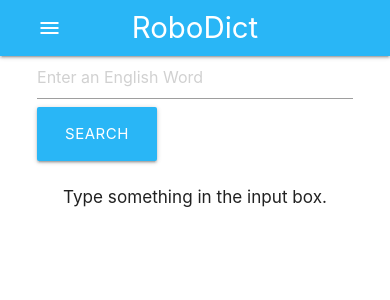
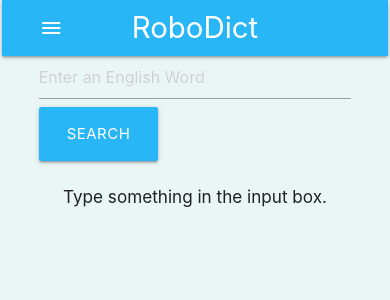
Before and after one commit to Robotron2/React-Dictionary, a React (Create React App) app: page / in a window 390 px wide. Shown: the top 300 px of the page. Built offline with nearby package versions, Linux system fonts and the light colour scheme.

Commit message:
Styles added

```diff
--- a/src/App.css
+++ b/src/App.css
@@ -6,6 +6,42 @@
 	box-sizing: border-box;
 }
 
+body {
+	background-color: #eaf6f6;
+	padding: 0 0.5%;
+	display: flex;
+	min-height: 100vh;
+	flex-direction: column;
+}
+
 .pt-3 {
 	padding-top: 4rem;
 }
+
+h4 {
+	color: grey;
+}
+
+.myclass {
+	display: inline-block;
+	font-size: 1rem;
+	width: auto;
+}
+
+.myclass span {
+	font-size: 0.9rem;
+}
+
+.myclass p {
+	margin-left: 5px;
+}
+
+.myclass p {
+	font-size: 28px;
+}
+
+@media (max-width: 500px) {
+	h3 {
+		font-size: 0.6rem;
+	}
+}
--- a/src/Pages/SearchResults.js
+++ b/src/Pages/SearchResults.js
@@ -38,13 +38,21 @@ const Results = () => {
 								<h1 class="blue-text lighten-1">
 									{result.word}
 									<span>
-										<em>{i + 1}</em>
+										<em>{`${i + 1}  `}</em>
 									</span>
 								</h1>
 							</div>
 
-							{result.phonetic !== undefined && <div className="myclass">{result.phonetic}</div>}
-							{result.phonetic === undefined && <div className="myclass">{result.phonetics[1].text}</div>}
+							{result.phonetic !== undefined && (
+								<div className="myclass">
+									<p>{result.phonetic}</p>
+								</div>
+							)}
+							{result.phonetic === undefined && (
+								<div className="myclass">
+									<p>{result.phonetics[1].text}</p>
+								</div>
+							)}
 							{result.meanings !== undefined && <div>{result.meanings[0].partOfSpeech}</div>}
 							{result.meanings !== undefined && (
 								<div className="flow-text">
@@ -96,25 +104,3 @@ const Results = () => {
 }
 
 export default Results
-
-// {meaningsOne.meanings !== undefined && <div className="myclass">{meaningsOne.meanings[0].partOfSpeech}</div>}
-// 							{meaningsOne.meanings !== undefined && <div className="myclass">{meaningsOne.meanings[0].partOfSpeech}</div>}
-
-// 							{meaningsOne !== undefined &&
-// 								meaningsOne.meanings !== undefined &&
-// 								meaningsOne.meanings.map((meaning, i) => {
-// 									return (
-// 										<div key={i + 1}>
-// 											<h3 class="flow-text">Part of speech: {meaning.partOfSpeech}</h3>
-// 										</div>
-// 									)
-// 								})}
-// 							{meaningsTwo !== undefined &&
-// 								meaningsTwo.meanings !== undefined &&
-// 								meaningsTwo.meanings.map((meaning, i) => {
-// 									return (
-// 										<div key={i + 1}>
-// 											<h3 class="flow-text">Part of speech: {meaning.partOfSpeech}</h3>
-// 										</div>
-// 									)
-// 								})}
```
